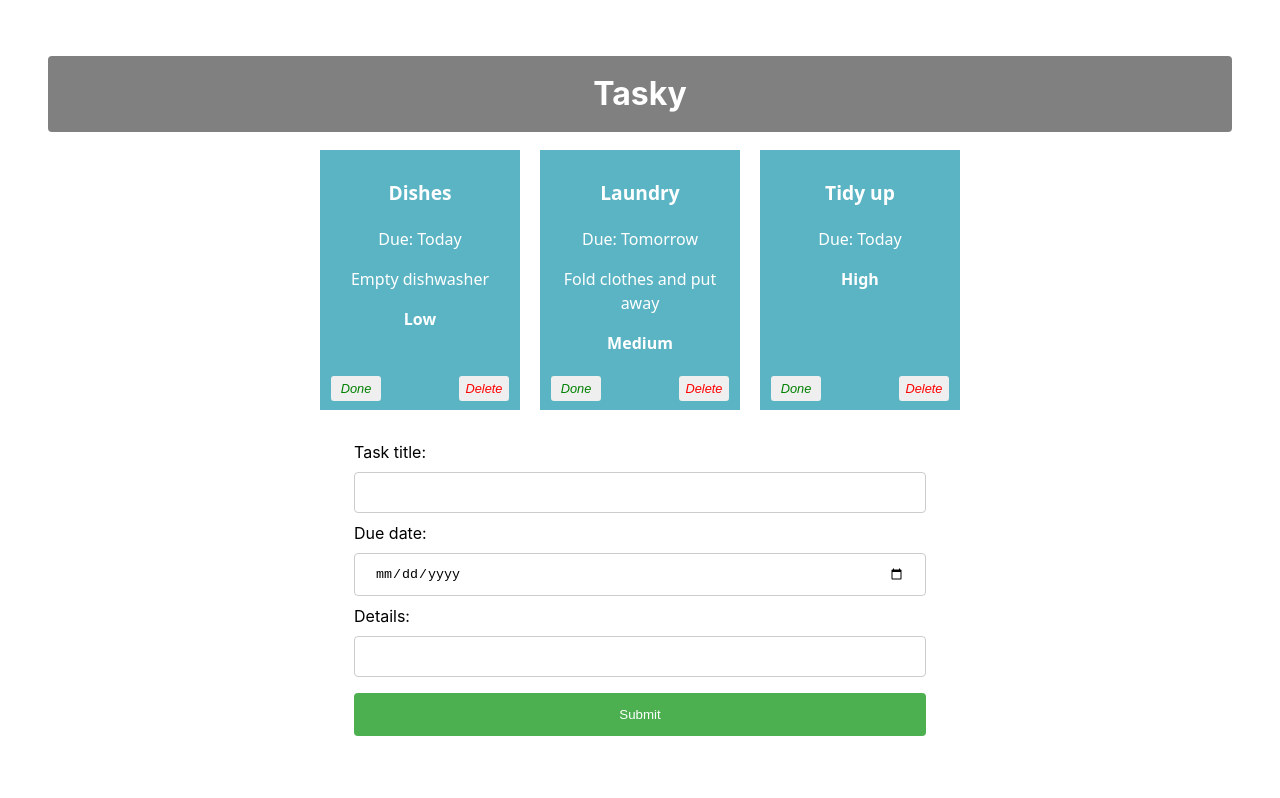
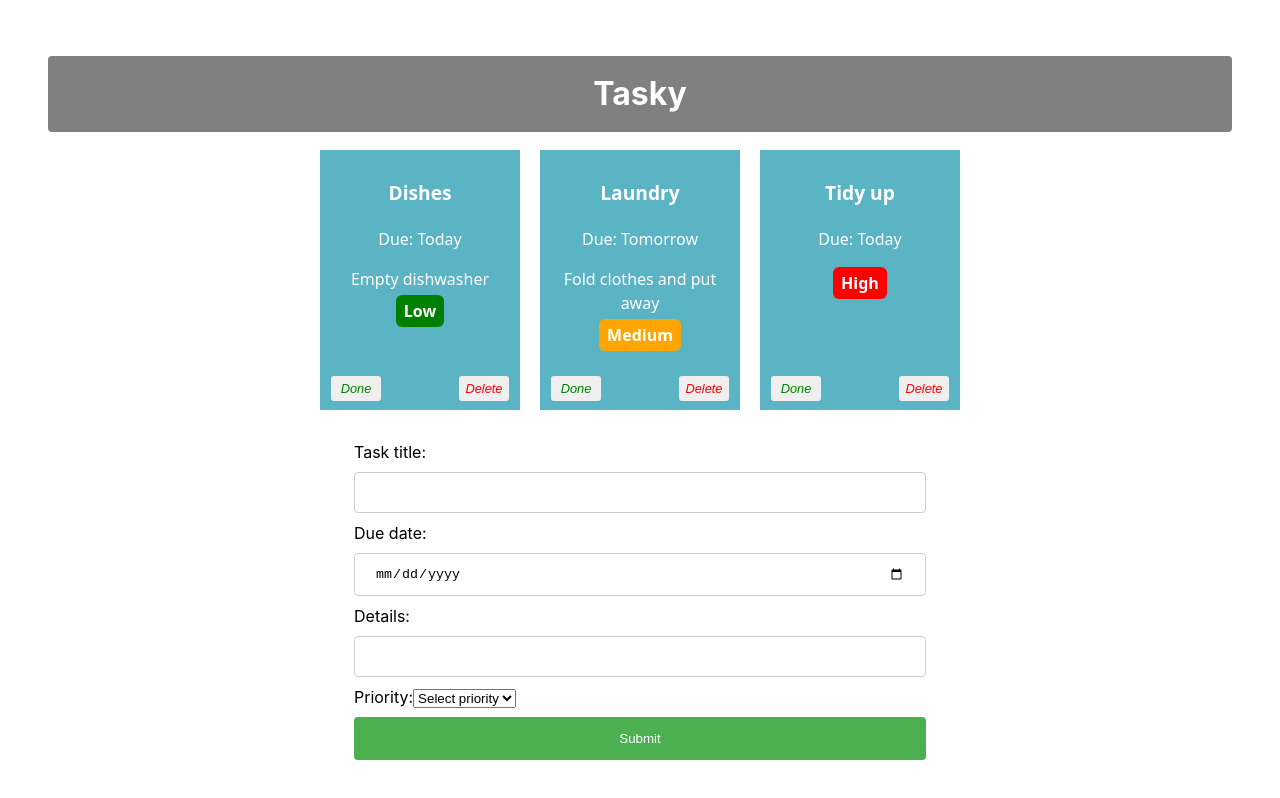
Before and after one commit to alvaroturi11/react-basics-labs, a React (Vite) app in the folder tasky/: page / in a window 1280 px wide. Shown: the top 798 px of the page. Built offline with nearby package versions, Linux system fonts and the light colour scheme.

Commit message:
Tasky Lab 2b - Exercises done

```diff
--- a/tasky/src/App.jsx
+++ b/tasky/src/App.jsx
@@ -17,7 +17,8 @@ function App() {
   const [ formState, setFormState ] = useState({
     title: "",
     description: "",
-    deadline: ""
+    deadline: "",
+    priority: ""
   });
 
   const doneHandler = (taskIndex) => {
@@ -45,6 +46,9 @@ function App() {
           break;
       case "deadline":
           form.deadline = event.target.value;
+          break;
+      case "priority":
+          form.priority = event.target.value;
           break;
       default:
           form = formState;
--- a/tasky/src/components/Form.jsx
+++ b/tasky/src/components/Form.jsx
@@ -19,6 +19,20 @@ const AddTaskForm = (props) => {
                     Details:
                     <input type="text" name="description" onChange={(event) => props.change(event)} />
                 </label>
+                <br />
+                <label>
+                    Priority:
+                    <select
+                        name="priority"
+                        required
+                        onChange={(event) => props.change(event)}
+                    >
+                        <option value="">Select priority</option>
+                        <option value="Low">Low</option>
+                        <option value="Medium">Medium</option>
+                        <option value="High">High</option>
+                    </select>
+                </label>
 
                 <input type="submit" value="Submit" />
             </form>
--- a/tasky/src/components/Task.jsx
+++ b/tasky/src/components/Task.jsx
@@ -1,16 +1,41 @@
 import React from 'react';
 
 const Task = (props) => {
+    const priorityColor = () => {
+        switch (props.priority) {
+            case "High":
+                return 'red';
+            case "Medium":
+                return 'orange';
+            case "Low":
+                return 'green';
+            default:
+                return 'grey';
+        }
+    }
 
     return (
-        <div className="card" style={{backgroundColor: props.done ? 'lightgrey' : '#5bb4c4'}}>
+        <div className="card" style={{ backgroundColor: props.done ? 'lightgrey' : '#5bb4c4' }}>
             <p className="title">{props.title}</p>
             <p>Due: {props.deadline}</p>
-            <p className="description">{props.description}</p>
-            <p>{props.children}</p>
-            <p className="priority">{props.priority}</p>
-            <button onClick={props.markDone} className='doneButton'>Done</button>
-            <button className='deleteButton' onClick={props.deleteTask}>Delete</button>
+            {props.description && <p className="description" style={{ marginBottom: '4px' }}>{props.description}</p>}
+            <span
+                className="priority"
+                style={{
+                    backgroundColor: priorityColor(),
+                    color: 'white',
+                    padding: '4px 8px',
+                    borderRadius: '6px',
+                    fontWeight: 'bold',
+                    display: 'inline-block',
+                }}
+            >
+                {props.priority}
+            </span>
+            <div style={{ marginTop: '8px' }}>
+                <button onClick={props.markDone} className='doneButton'>Done</button>
+                <button className='deleteButton' onClick={props.deleteTask}>Delete</button>
+            </div>
         </div>
     )
 
```
